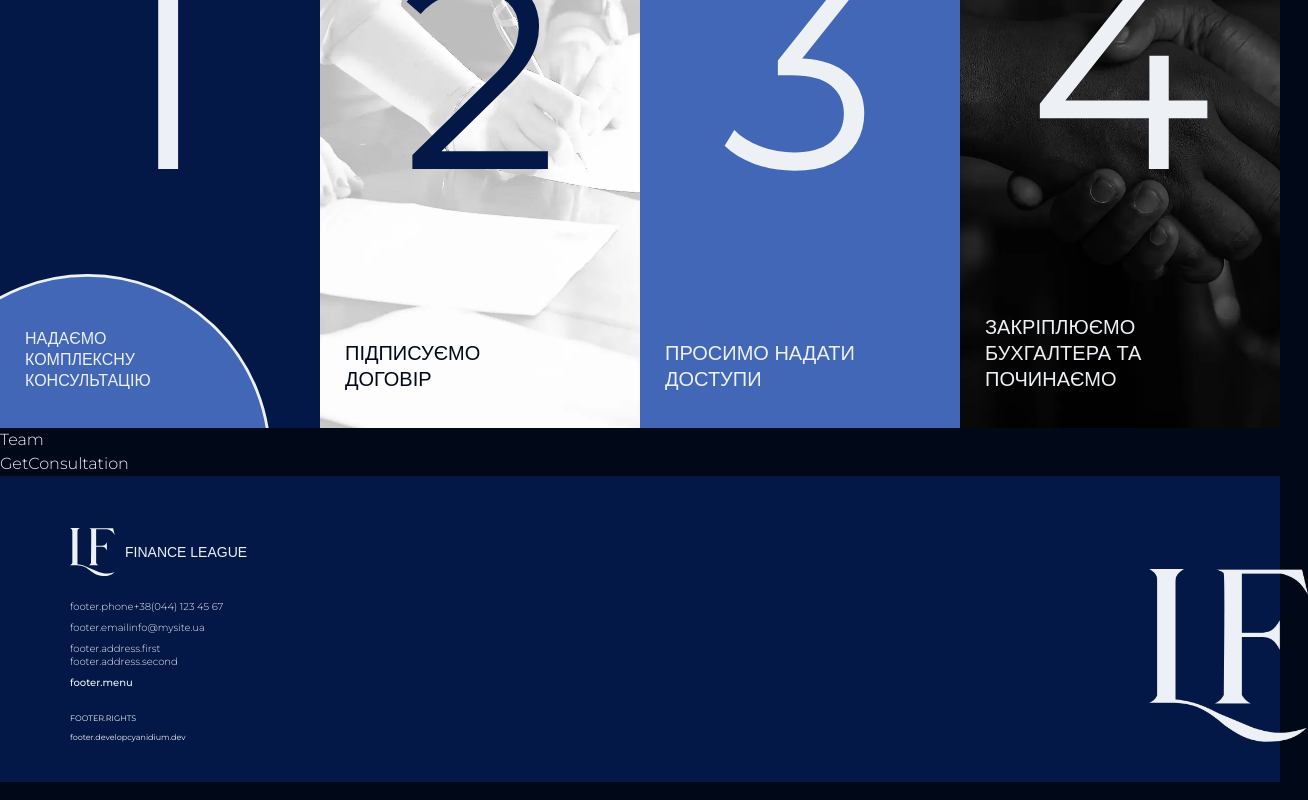
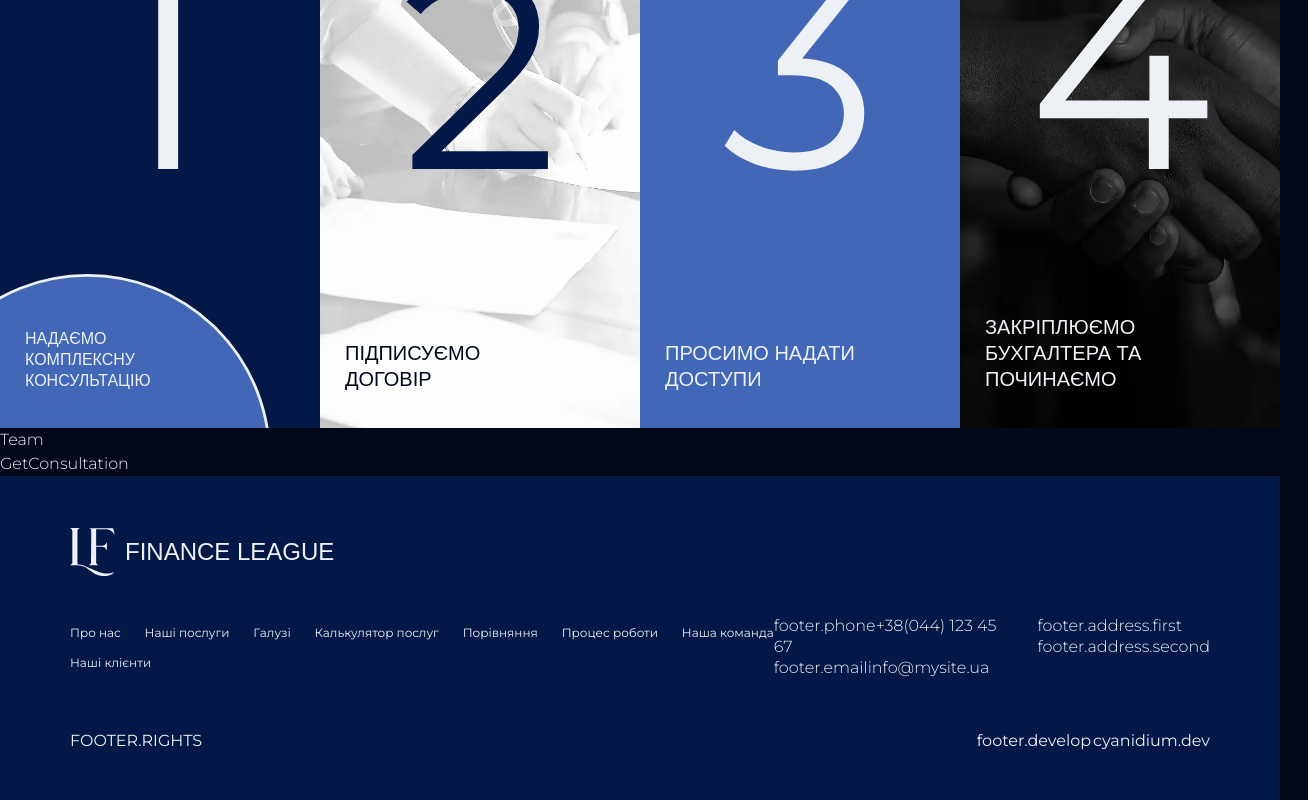
Before and after one commit to cyanidium-dev/liga-finance, a Next.js app: page /en in a window 1280 px wide. Shown: the part 7043-7843 px from the top of the page, 1308 px wide, since content can reach past the window. Built offline with nearby package versions, Linux system fonts and the light colour scheme; a web font is replaced by a local one.

Commit message:
added footer for tablet, desktop

```diff
--- a/src/components/shared/footer/Footer.tsx
+++ b/src/components/shared/footer/Footer.tsx
@@ -2,22 +2,27 @@ import Image from "next/image";
 import Logo from "../logo/Logo";
 import FooterInfo from "./FooterInfo";
 import FooterBottom from "./FooterBottom";
-import FooterMenu from "./FooterMenu";
+import NavMenu from "./NavMenu";
 
 export default function Footer() {
   return (
-    <footer className="relative -z-20 w-dvw bg-main pt-[52px] pb-10">
+    <footer className="relative w-dvw bg-main pt-[52px] pb-10 overflow-hidden">
       <Image
         src="/images/hero/logo.webp"
         alt="logo"
         width={538}
         height={586}
-        className="absolute -z-10 bottom-[40px] -right-7 w-[159px] h-auto"
+        className="tab:hidden absolute z-10 bottom-[40px] -right-7 w-[159px] h-auto"
       />
       <div className="container max-w-[1920px]">
-        <Logo className="w-6 xl:w-[45px] h-auto" />
-        <FooterInfo />
-        <FooterMenu />
+        <Logo
+          className="w-6 tab:w-[45px] h-auto"
+          textStyles="text-12reg tab:text-24reg"
+        />
+        <div className="xl:flex items-center justify-between mt-6 tab:mt-10">
+          <NavMenu />
+          <FooterInfo />
+        </div>
         <FooterBottom />
       </div>
     </footer>
--- a/src/components/shared/footer/FooterBottom.tsx
+++ b/src/components/shared/footer/FooterBottom.tsx
@@ -4,18 +4,23 @@ import { CYANIDIUM_URL, CYANIDIUM_NAME } from "@/constants/constants";
 export default function FooterBottom() {
   const t = useTranslations("footer");
   return (
-    <div className="mt-6">
-      <p className="mb-2 text-8reg uppercase leading-[130%]">{t("rights")}</p>
-      <p className="text-8reg leading-[130%]">
-        {t("develop")}
+    <div className="flex flex-col tab:flex-row tab:justify-between mt-6 tab:mt-[52px]">
+      <p className="mb-2 text-8reg tab:text-12reg lg:text-16reg uppercase leading-[130%]">
+        {t("rights")}
+      </p>
+      <div className="flex gap-x-[2px] text-8reg lg:text-16reg leading-[130%]">
+        <p className="text-8reg tab:text-12reg lg:text-16reg leading-[130%]">
+          {t("develop")}
+        </p>
         <a
           href={CYANIDIUM_URL}
           target="_blank"
           rel="noopener noreferrer nofollow"
+          className="lg:hover:text-blue focus-visible:text-blue transition duration-300 ease-in-out"
         >
           {CYANIDIUM_NAME}
         </a>
-      </p>
+      </div>
     </div>
   );
 }
--- a/src/components/shared/footer/FooterInfo.tsx
+++ b/src/components/shared/footer/FooterInfo.tsx
@@ -5,14 +5,15 @@ import { useTranslations } from "next-intl";
 export default function FooterInfo() {
   const t = useTranslations("footer");
   return (
-    <ul className="flex flex-col gap-y-2 mt-6 text-10light leading-[130%]">
+    <ul className="flex flex-col tab:flex-row tab:justify-between gap-y-2 xl:gap-x-8 tab:mt-6 xl:mt-0 text-10light tab:text-12light lg:text-16light leading-[130%]">
+      <div>
         <li>
           {t("phone")}
           <a
             href={`tel:+${PHONE.replace(/\D/g, "")}`}
             target="_blank"
             rel="noopener noreferrer nofollow"
-          className="outline-none laptop:hover:text-greenDark focus-visible:text-greenDark active:text-greenDark transition duration-300 ease-out"
+            className="lg:hover:text-blue focus-visible:text-blue transition duration-300 ease-in-out"
           >
             {PHONE.replace(phoneRegex, "$1($2) $3 $4 $5")}
           </a>
@@ -23,17 +24,18 @@ export default function FooterInfo() {
             href={`mailto:${EMAIL}`}
             target="_blank"
             rel="noopener noreferrer nofollow"
-          className="outline-none laptop:hover:text-greenDark focus-visible:text-greenDark active:text-greenDark transition duration-300 ease-out"
+            className="lg:hover:text-blue focus-visible:text-blue transition duration-300 ease-in-out"
           >
             {EMAIL}
           </a>
         </li>
+      </div>
       <li>
         <a
           href={ADDRESS_LINK}
           target="_blank"
           rel="noopener noreferrer nofollow"
-          className="outline-none laptop:hover:text-greenDark focus-visible:text-greenDark active:text-greenDark transition duration-300 ease-out"
+          className="lg:hover:text-blue focus-visible:text-blue transition duration-300 ease-in-out"
         >
           <p>{t("address.first")}</p>
           <p>{t("address.second")}</p>
--- a/src/components/shared/footer/FooterMenu.tsx
+++ /dev/null
@@ -1,7 +0,0 @@
-import { useTranslations } from "next-intl";
-
-export default function FooterMenu() {
-  const t = useTranslations("footer");
-
-  return <div className="mt-2 text-10med leading-[130%]">{t("menu")}</div>;
-}
--- /dev/null
+++ b/src/components/shared/footer/MenuLink.tsx
@@ -0,0 +1,30 @@
+import { Link } from "@/i18n/navigation";
+
+interface MenuLinkProps {
+  menuItem: {
+    title: string;
+    path: string;
+  };
+
+  className?: string;
+}
+
+export default function MenuLink({
+  menuItem,
+
+  className = "",
+}: MenuLinkProps) {
+  const { title, path } = menuItem;
+
+  return (
+    <li className={`text-10reg lg:text-12reg ${className}`}>
+      <Link
+        href={`/${path}`}
+        className={`transition duration-300 ease-in-out active:text-blue focus-visible:text-blue
+         laptop:hover:text-blue`}
+      >
+        {title}
+      </Link>
+    </li>
+  );
+}
--- /dev/null
+++ b/src/components/shared/footer/NavMenu.tsx
@@ -0,0 +1,27 @@
+import { useTranslations } from "next-intl";
+import MenuLink from "./MenuLink";
+
+export default function NavMenu() {
+  const t = useTranslations();
+
+  const menuList = [
+    { title: t("header.menu.about"), path: "#about" },
+    { title: t("header.menu.services"), path: "#services" },
+    { title: t("header.menu.industries"), path: "#industries" },
+    { title: t("header.menu.calculator"), path: "#calculator" },
+    { title: t("header.menu.comparison"), path: "#comparison" },
+    { title: t("header.menu.steps"), path: "#steps" },
+    { title: t("header.menu.team"), path: "#team" },
+    { title: t("header.menu.clients"), path: "#clients" },
+  ];
+
+  return (
+    <nav className={`relative hidden tab:flex items-center`}>
+      <ul className={`flex flex-wrap justify-between lg:gap-3 w-full`}>
+        {menuList.map((menuItem, idx) => (
+          <MenuLink key={idx} menuItem={menuItem} />
+        ))}
+      </ul>
+    </nav>
+  );
+}
--- a/src/components/shared/header/Header.tsx
+++ b/src/components/shared/header/Header.tsx
@@ -16,7 +16,7 @@ export default function Header() {
   return (
     <header className="fixed z-10 w-dvw py-6 backdrop-blur-lg bg-black bg-opacity-40">
       <div className="flex justify-between container max-w-[1920px]">
-        <Logo className="w-6 xl:w-[27px] h-auto" />
+        <Logo className="w-6 xl:w-[27px] h-auto" textStyles="text-12reg xl:text-14reg" />
         <div className="flex gap-x-6 xl:gap-x-10 items-center">
           <LocaleSwitcher />
           <SecondaryButton className="hidden xl:block w-[200px]">
--- a/src/components/shared/logo/Logo.tsx
+++ b/src/components/shared/logo/Logo.tsx
@@ -4,9 +4,10 @@ import { Link } from "@/i18n/navigation";
 
 interface LogoProps {
   className: string;
+  textStyles: string;
 }
 
-export default function Logo({ className }: LogoProps) {
+export default function Logo({ className, textStyles }: LogoProps) {
   return (
     <Link href="/" className="flex gap-2 xl:gap-[10px] items-center">
       <Image
@@ -16,9 +17,7 @@ export default function Logo({ className }: LogoProps) {
         height="26"
         className={className}
       />
-      <p className="font-prosto uppercase text-12reg xl:text-14reg">
-        {companyName}
-      </p>
+      <p className={`font-prosto uppercase ${textStyles}`}>{companyName}</p>
     </Link>
   );
 }
```
Lines whose indentation alone changed are shown as unchanged.
